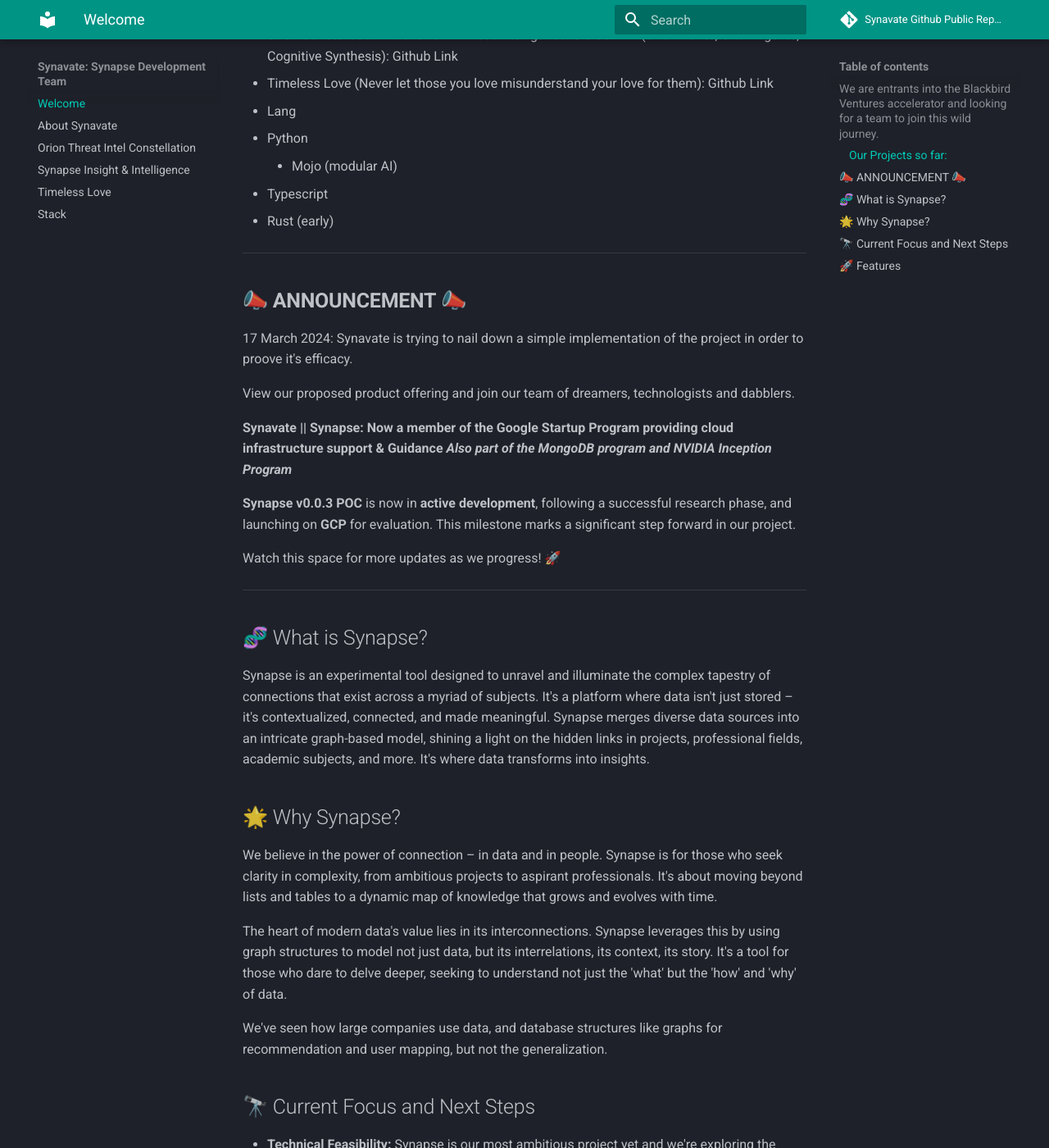
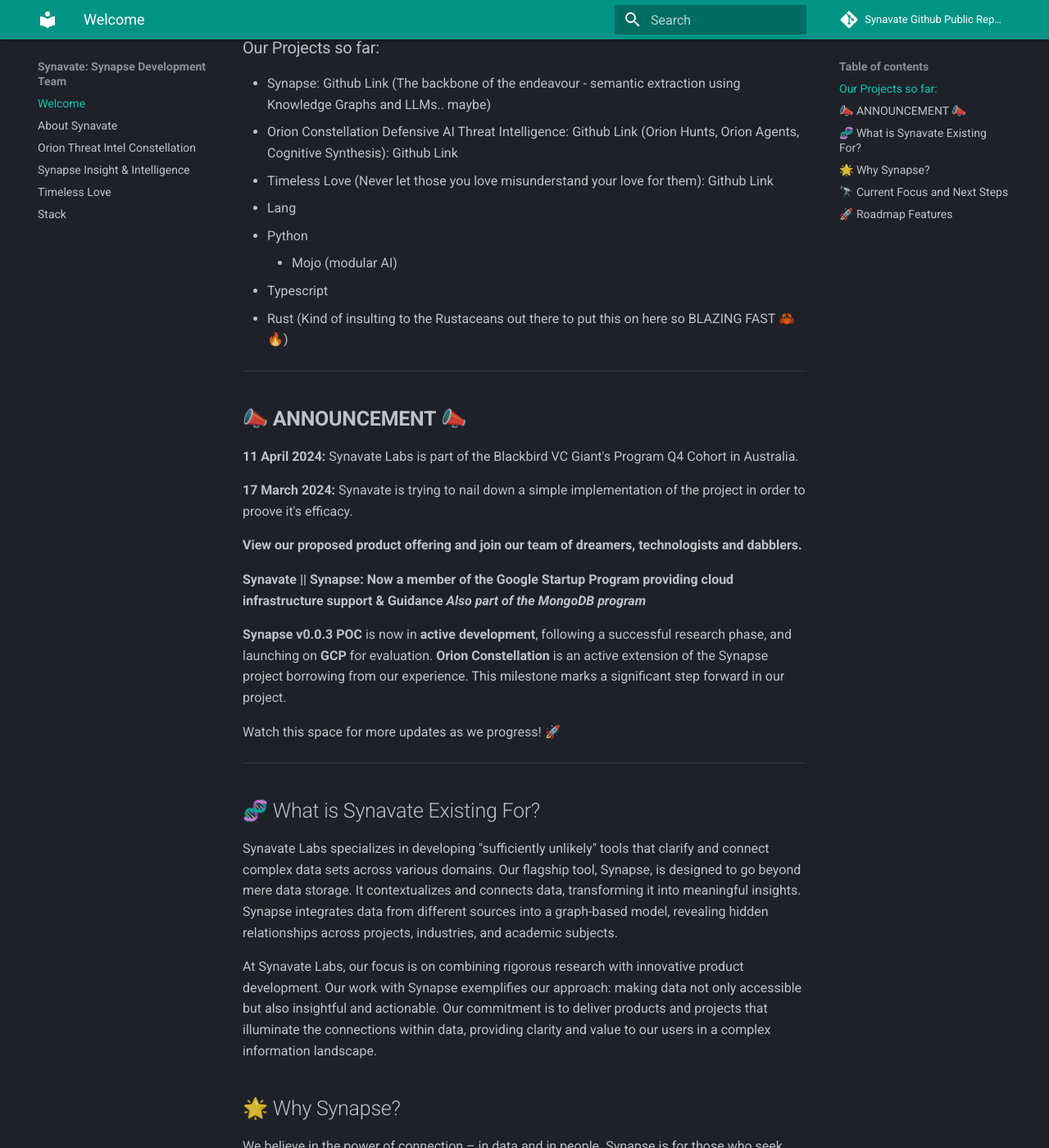
Before and after one commit to synavate/synavate-public, an MkDocs documentation site: the page built from docs/index.md, in a window 1280 px wide and 1400 px high, scrolled down 440 px. Shown: the whole window at 82% size. Built offline with MkDocs 1.6.1 and Material for MkDocs 9.7.7, drawn with Linux system fonts in a browser that asks for light colours; some of the changed text lies outside the part shown.

Commit message:
Basic updates to include Orion Constellation etc

```diff
--- a/docs/index.md
+++ b/docs/index.md
@@ -1,8 +1,8 @@
-<img src="/Users/nullzero/Documents/repos/gitlab.com/synavate/synavate-public/docs/assets/synapse_iconWhite_190324.png" width="15%" alt="Synapse Logo">
+<img src="./assets/synapse_iconWhite_190324.png" width="20%" alt="Synapse Logo">
 
-# Welcome to Synapse by Synavate Labs: Mapping the Future
+# Synavate Labs: "Research heavy" product development organization.
 
-## We are entrants into the Blackbird Ventures accelerator and looking for a team to join this wild journey.
+
 
 ### Our Projects so far:
 
@@ -14,30 +14,36 @@
   - Python
     - Mojo (modular AI)
   - Typescript
-  - Rust (early)
+  - Rust (Kind of insulting to the Rustaceans out there to put this on here so BLAZING FAST 🦀🔥)
 
 
 ---
 
 ## 📣 **ANNOUNCEMENT** 📣
+**11 April 2024:** Synavate Labs is part of the Blackbird VC Giant's Program Q4 Cohort in Australia.
 
-17 March 2024: Synavate is trying to nail down a simple implementation of the project in order to proove it's efficacy.
+**17 March 2024:** Synavate is trying to nail down a simple implementation of the project in order to proove it's efficacy.
 
-View our proposed product offering and join our team of dreamers, technologists and dabblers.
+**View our proposed product offering and join our team of dreamers, technologists and dabblers.**
 
 **Synavate || Synapse: Now a member of the Google Startup Program providing cloud infrastructure support & Guidance**
-                       ***Also part of the MongoDB program and NVIDIA Inception Program***
+                       ***Also part of the MongoDB program***
 
 **Synapse v0.0.3 POC** is now in **active development**, following a successful research phase, and launching on **GCP** for evaluation.
+**Orion Constellation** is an active extension of the Synapse project borrowing from our experience.
 This milestone marks a significant step forward in our project.
 
 Watch this space for more updates as we progress! 🚀
 
 ---
 
-## 🧬 What is Synapse?
+## 🧬 What is Synavate Existing For?
 
-Synapse is an experimental tool designed to unravel and illuminate the complex tapestry of connections that exist across a myriad of subjects. It's a platform where data isn't just stored – it's contextualized, connected, and made meaningful. Synapse merges diverse data sources into an intricate graph-based model, shining a light on the hidden links in projects, professional fields, academic subjects, and more. It's where data transforms into insights.
+Synavate Labs specializes in developing "sufficiently unlikely" tools that clarify and connect complex data sets across various domains. Our flagship tool, Synapse, is designed to go beyond mere data storage. It contextualizes and connects data, transforming it into meaningful insights. Synapse integrates data from different sources into a graph-based model, revealing hidden relationships across projects, industries, and academic subjects.
+
+At Synavate Labs, our focus is on combining rigorous research with innovative product development. Our work with Synapse exemplifies our approach: making data not only accessible but also insightful and actionable. Our commitment is to deliver products and projects that illuminate the connections within data, providing clarity and value to our users in a complex information landscape.
+
+
 
 ## 🌟 Why Synapse?
 
@@ -54,14 +60,14 @@
 - **Seeking Talent**: We're on the lookout for skilled front-end developers. Your expertise will be pivotal in bringing the knowledge graph to life, making it interactive, intuitive, and insightful.
 - **Enhancement and Scalability**: Our journey is ongoing. We're continuously refining our algorithms to deepen and enrich the connections within our graph, driven by the innovation of the FOSS community.
 
-## 🚀 Features
+## 🚀 Roadmap Features
 
 - **🌐 Scalable Graph Map**: At Synapse's core is Memgraph, a powerful engine for robust graph management.
 - **🧠 LLM Integration**: Enhancing the depth and relevance of our data through advanced language models.
 - **🌌 Graph Attention Network (GAT)**: Leveraging GAT for advanced node clustering and uncovering intricate relationships within graph structures.
 - **🚀 Vector Databases**: Utilizing cutting-edge retrieval methods, including Retrieval-Augmented Generation (RAG) algorithms, for precise and context-aware data insights.
 - **🖥️ Framework-Agnostic Front End**: A canvas awaiting the touch of a passionate developer to create a user interface that's as dynamic as the data it represents.
-- **🔗 Secure API (Phase 3)**: A gateway to connect your data. We're building an infrastructure that supports a range of Database Providers, all backed by the robustness of Memgraph.
+- **🔗 Secure API**: A gateway to connect your data. We're building an infrastructure that supports a range of Database Providers, all backed by the robustness of Memgraph.
 
 ---
 
```
Also changed, not shown: site/index.html, site/search/search_index.json, 1 other file.
